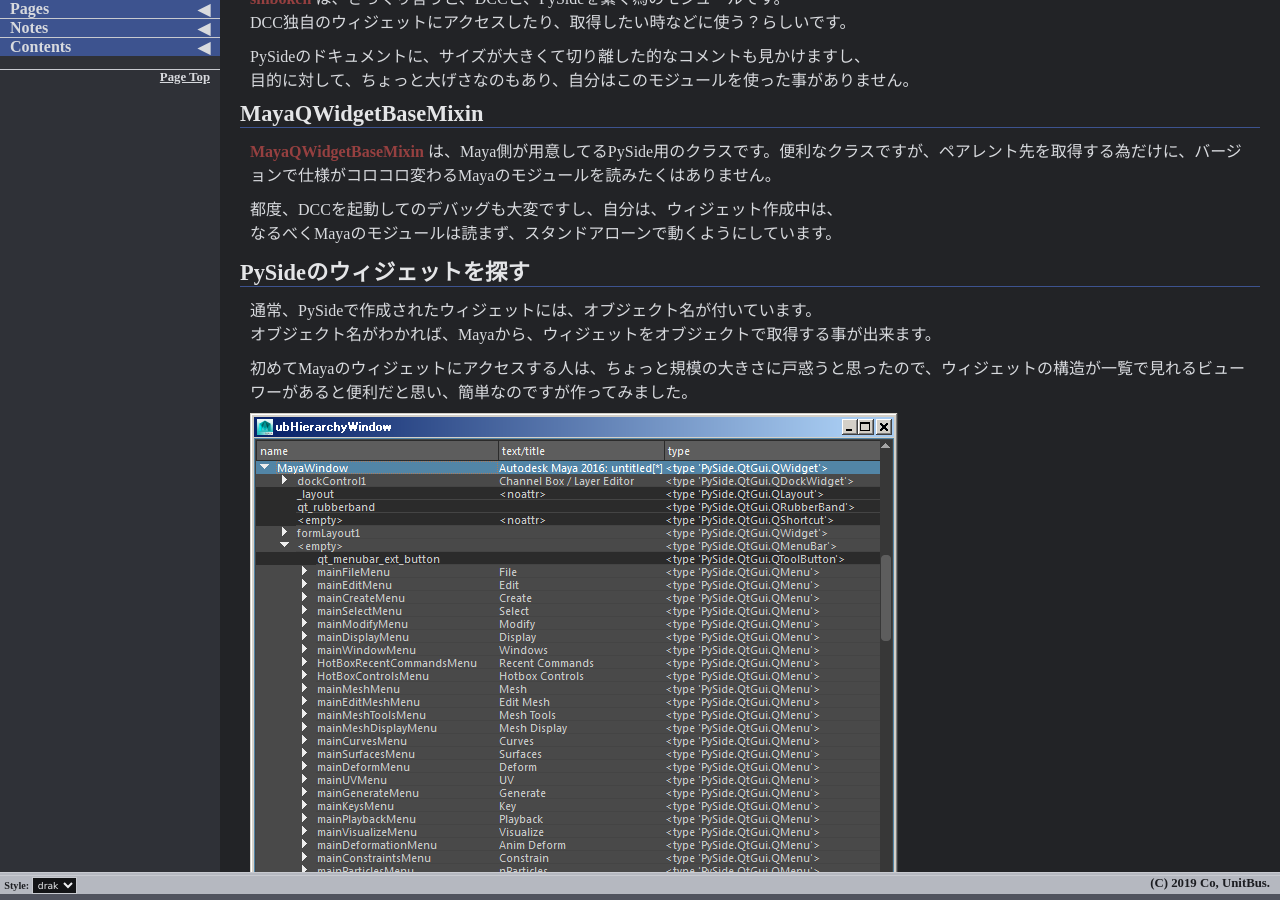
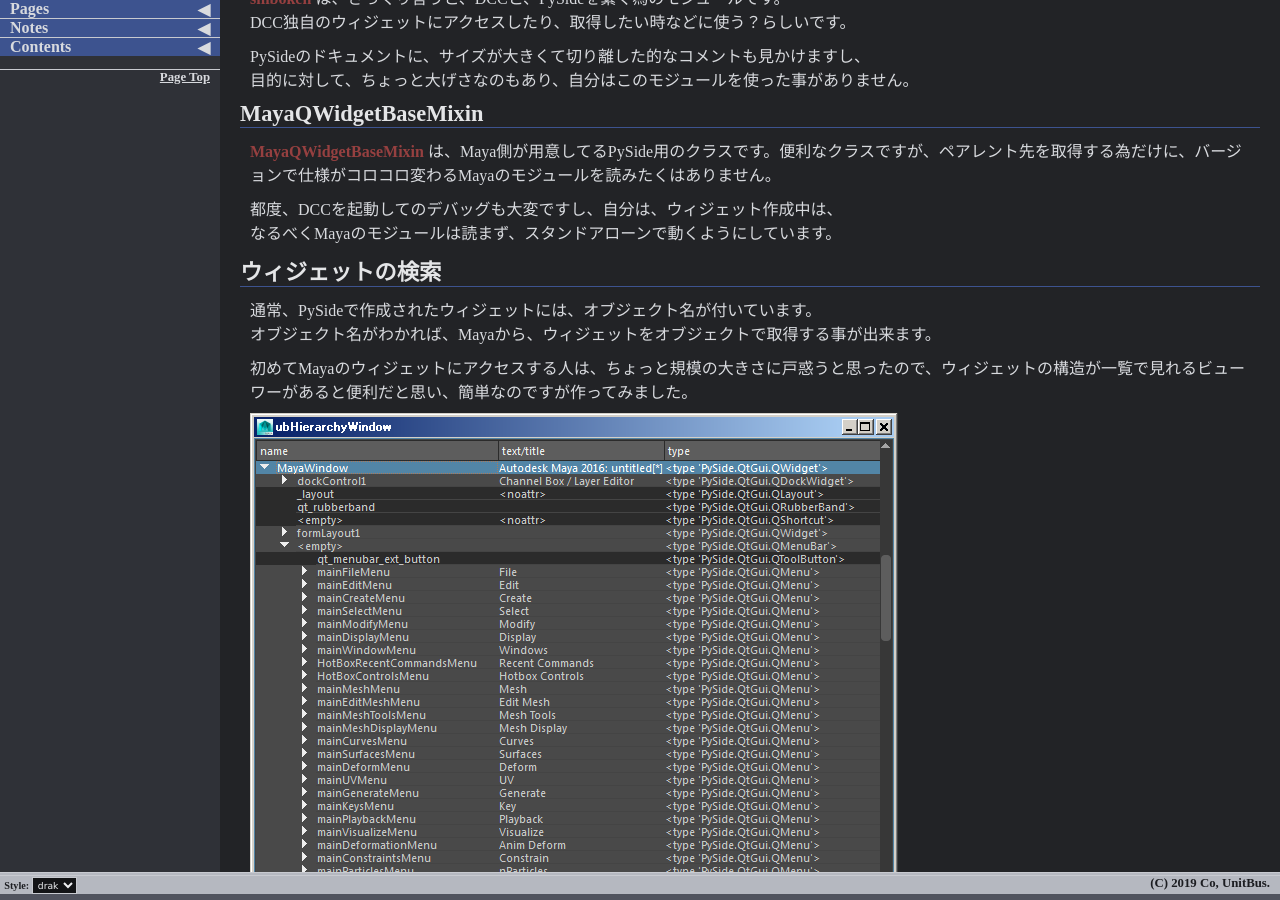
Before and after one commit to unitbus/unitbus.github.io, a Jekyll site: the page built from pages/docs/ubSearchMenu_making.md, in a window 1280 px wide and 900 px high, scrolled down 1056 px. Built offline with Jekyll 4.4.1, drawn with Linux system fonts in a browser that asks for light colours.

Commit message:
Update ubSearchMenu_making.md

```diff
--- a/pages/docs/ubSearchMenu_making.md
+++ b/pages/docs/ubSearchMenu_making.md
@@ -55,7 +55,7 @@ PySideのドキュメントに、サイズが大きくて切り離した的な
 都度、DCCを起動してのデバッグも大変ですし、自分は、ウィジェット作成中は、
 なるべくMayaのモジュールは読まず、スタンドアローンで動くようにしています。
 
-## PySideのウィジェットを探す
+## ウィジェットの検索
 
 通常、PySideで作成されたウィジェットには、オブジェクト名が付いています。
 オブジェクト名がわかれば、Mayaから、ウィジェットをオブジェクトで取得する事が出来ます。
```
